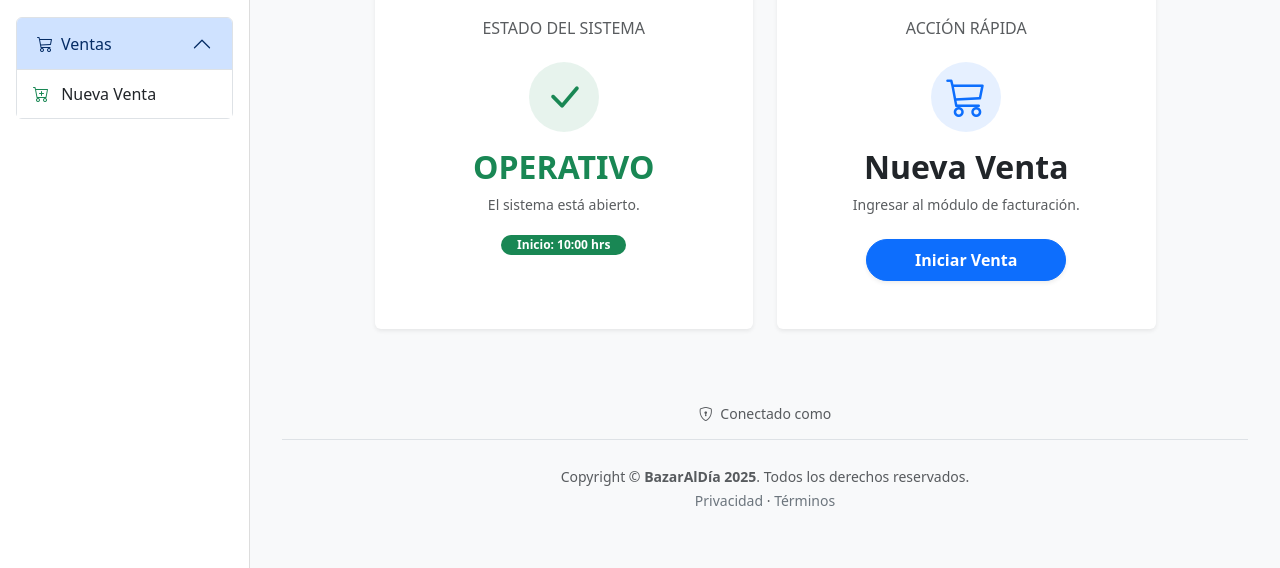
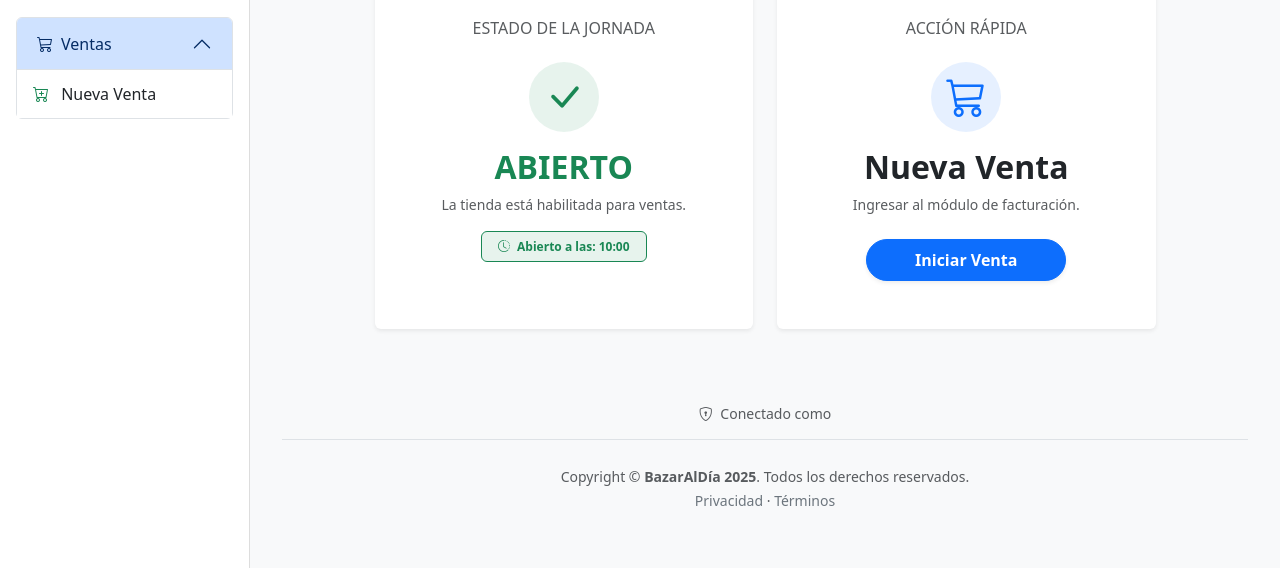
Before and after one commit to ceal2013/PROYECTO_INTEGRACION, a Django app: template templates/home.html in a window 1280 px wide. Shown: the part 291-859 px from the top of the page. Run offline with Django 5.2, Linux system fonts and the light colour scheme; the template is opened without the code that fills it: values that come from a table or form of the project are taken from there, others are empty; tables that the repository leaves empty hold one stand-in row (values such as "Sample post").

Commit message:
Actualiza el diseño de la vista de inicio, mejorando la presentación de estados y mensajes, y ajustando estilos de íconos.

```diff
--- a/templates/home.html
+++ b/templates/home.html
@@ -17,7 +17,7 @@
         display: inline-flex;
         align-items: center;
         justify-content: center;
-        width: 70px; /* Un poco más pequeños para que se vean elegantes */
+        width: 70px;
         height: 70px;
         border-radius: 50%;
         margin-bottom: 1rem;
@@ -26,7 +26,7 @@
     .bg-icon-primary { background-color: rgba(13, 110, 253, 0.1); }
     .bg-icon-danger { background-color: rgba(220, 53, 69, 0.1); }
     .bg-icon-warning { background-color: rgba(255, 193, 7, 0.1); }
-    .bg-icon-info { background-color: rgba(13, 202, 240, 0.1); } /* Para Clientes */
+    .bg-icon-info { background-color: rgba(13, 202, 240, 0.1); }
 
     /* Gradiente sutil para el cuadro de dinero */
     .bg-gradient-success-custom {
@@ -61,7 +61,7 @@
                             <h2 class="fw-bold text-success mb-2">ABIERTO</h2>
                             {% if control_hoy.hora_apertura %}
                                 <span class="badge bg-success bg-opacity-10 text-success border border-success mb-3 px-3 py-2">
-                                    <i class="bi bi-clock-history me-1"></i> {{ control_hoy.hora_apertura|date:"H:i" }} hrs
+                                    <i class="bi bi-clock-history me-1"></i> Abierto a las: {{ control_hoy.hora_apertura|date:"H:i" }}
                                 </span>
                             {% endif %}
                             <form action="{% url 'control_dia' %}" method="post" class="w-100">
@@ -170,25 +170,26 @@
             <div class="col-md-5 mb-4">
                 <div class="card shadow-sm h-100 border-0 border-top border-4 {% if control_hoy.estado == 'Abierto' %}border-success{% else %}border-danger{% endif %} hover-lift">
                     <div class="card-body text-center py-5">
-                        <h6 class="text-uppercase text-muted letter-spacing-1 mb-4">Estado del Sistema</h6>
+                        <h6 class="text-uppercase text-muted letter-spacing-1 mb-4">Estado de la Jornada</h6>
 
                         {% if control_hoy.estado == 'Abierto' %}
                             <div class="icon-circle bg-icon-success mb-3">
                                 <i class="bi bi-check-lg text-success" style="font-size: 2.5rem;"></i>
                             </div>
-                            <h2 class="text-success fw-bold mb-2">OPERATIVO</h2>
-                            <p class="text-muted small">El sistema está abierto.</p>
+                            <h2 class="text-success fw-bold mb-2">ABIERTO</h2>
+                            <p class="text-muted small">La tienda está habilitada para ventas.</p>
+
                             {% if control_hoy.hora_apertura %}
-                                <span class="badge bg-success rounded-pill px-3">
-                                    Inicio: {{ control_hoy.hora_apertura|date:"H:i" }} hrs
+                                <span class="badge bg-success bg-opacity-10 text-success border border-success mb-3 px-3 py-2">
+                                    <i class="bi bi-clock-history me-1"></i> Abierto a las: {{ control_hoy.hora_apertura|date:"H:i" }}
                                 </span>
                             {% endif %}
                         {% else %}
                             <div class="icon-circle bg-icon-danger mb-3">
                                 <i class="bi bi-lock-fill text-danger" style="font-size: 2.5rem;"></i>
                             </div>
-                            <h2 class="text-danger fw-bold mb-2">BLOQUEADO</h2>
-                            <p class="text-muted small">Espera a que se abra el día.</p>
+                            <h2 class="text-danger fw-bold mb-2">CERRADO</h2>
+                            <p class="text-muted small">Espera a que tu supervisor abra el día.</p>
                         {% endif %}
                     </div>
                 </div>
```
